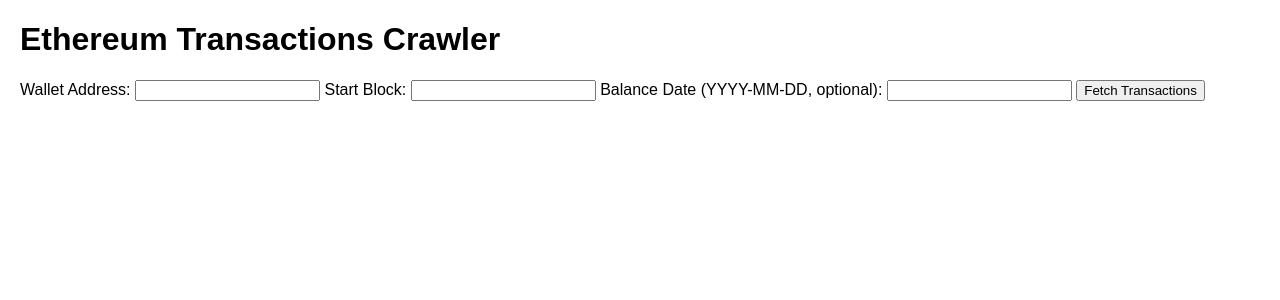
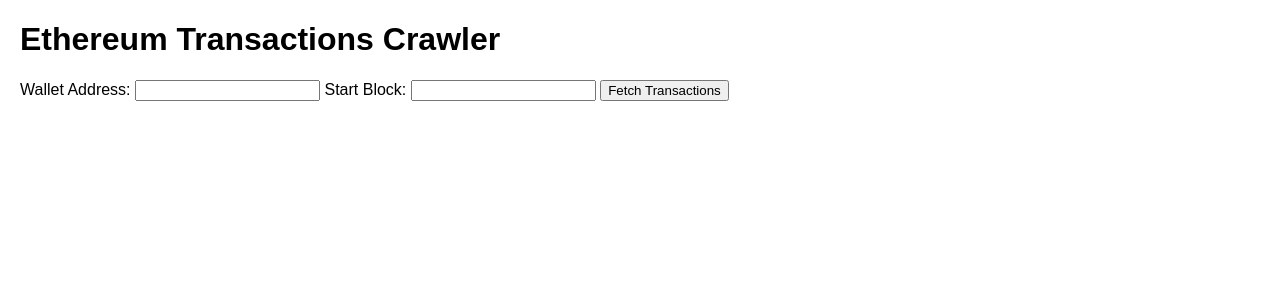
Before and after one commit to mihamarjanovic/crawler, a Flask app: page / in a window 1280 px wide. Shown: the top 300 px of the page. Run offline with Flask 3, Linux system fonts and the light colour scheme.

Commit message:
popravka balanca ali nije nesto dobro

```diff
--- a/app.py
+++ b/app.py
@@ -20,17 +20,16 @@ def make_api_url(module, action, address, **kwargs):
 def is_valid_address(address):
     return bool(re.match(r'^0x[a-fA-F0-9]{40}$', address))
 
-def get_account_balance(address, block=None):
-    params = {"tag": "latest"} if block is None else {"blockno": block}
-    get_balance_url = make_api_url("account", "balance" if block is None else "balancehistory", address, **params)
+def get_account_balance(address):
+    url = make_api_url("account", "balance", address, tag="latest")
     try:
-        response = get(get_balance_url)
+        response = get(url)
         data = response.json()
         if data["status"] == "1":
             return float(data["result"]) / ETHER_VALUE
-        return None
-    except Exception as e:
-        return None
+    except Exception:
+        pass
+    return None
 
 def get_transactions(address, start_block):
     get_transactions_url = make_api_url(
@@ -100,13 +99,11 @@ def index():
     balance = None
     address = ""
     start_block = ""
-    date = ""
     error = ""
 
     if request.method == "POST":
         address = request.form.get("address", "").strip()
         start_block = request.form.get("start_block", "").strip()
-        date = request.form.get("date", "").strip()
 
         if not is_valid_address(address):
             error = "Invalid Ethereum address format."
@@ -115,17 +112,7 @@ def index():
         else:
             transactions = get_transactions(address, int(start_block))
             token_transactions = get_token_transactions(address, int(start_block))
-
-            if date:
-                try:
-                    datetime.strptime(date, "%Y-%m-%d")
-                    block_number = get_block_by_date(date)
-                    if block_number:
-                        balance = get_account_balance(address, block_number)
-                        if balance is None:
-                            error = "Could not fetch balance for the given date."
-                except ValueError:
-                    error = "Invalid date format. Use YYYY-MM-DD."
+            balance = get_account_balance(address)
 
             if not transactions and not token_transactions and not error:
                 error = "No transactions found or API error occurred."
@@ -137,7 +124,7 @@ def index():
         balance=balance,
         address=address,
         start_block=start_block,
-        date=date,
+        date="",  # still passed, but unused
         error=error
     )
 
--- a/templates/index.html
+++ b/templates/index.html
@@ -20,8 +20,6 @@
             <input type="text" id="address" name="address" value="{{ address }}" required>
             <label for="start_block">Start Block:</label>
             <input type="text" id="start_block" name="start_block" value="{{ start_block }}" required>
-            <label for="date">Balance Date (YYYY-MM-DD, optional):</label>
-            <input type="text" id="date" name="date" value="{{ date }}">
             <button type="submit">Fetch Transactions</button>
         </form>
     </div>
@@ -31,7 +29,7 @@
     {% endif %}
 
     {% if balance is not none %}
-        <h2>ETH Balance on {{ date }}: {{ "%.8f" % balance }} ETH</h2>
+        <h2>Current ETH Balance: {{ "%.8f" % balance }} ETH</h2>
     {% endif %}
 
     {% if transactions %}
```
